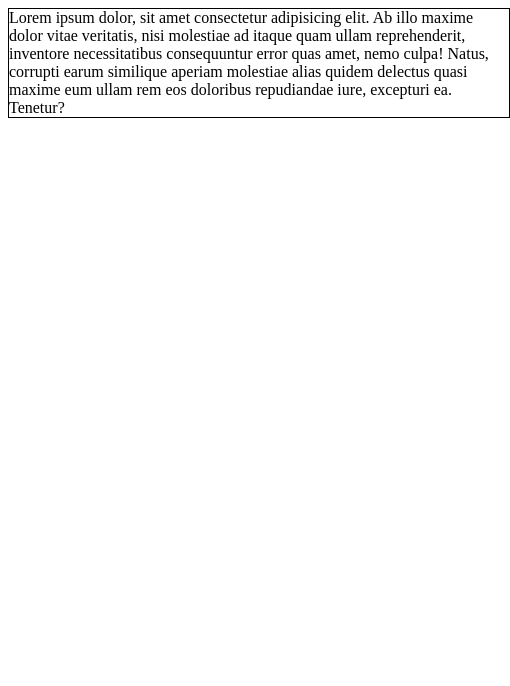
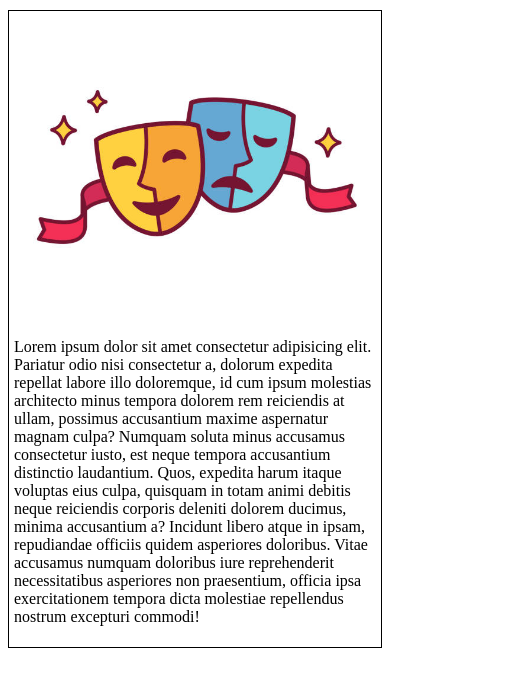
Before and after one commit to lalitlsg/CSS, a plain HTML site: page misc/index.html in a window 390 px wide. Shown: the whole page, 510 px wide, since content can reach past the window. Drawn offline with Linux system fonts and the light colour scheme.

Commit message:
making div responsive, min-width & max-width

```diff
--- a/misc/index.html
+++ b/misc/index.html
@@ -11,9 +11,40 @@
             width: 500px;
             margin: 0 auto;
         }
+
+        /* making height responsive/according to content */
+        /* fix height will overflow content  */
+        /* to avoid this use min-height  */
+        #res-height{
+            margin-top: 10px;
+            /* height: 100px; */
+            min-height: 100px;
+            width: 40%;
+            border: 1px solid black;
+        }
+
+        /* making div responsive, min-width & max-width  */
+        #resp-image {
+            margin-top: 10px;
+            padding: 5px;
+            border: 1px solid black;
+            /* min-width: 400px; */
+            max-width: 600px;
+        }
+        img {
+            width: 100%;
+        }
     </style>
 </head>
 <body>
-    <div id="mydiv">Lorem ipsum dolor, sit amet consectetur adipisicing elit. Ab illo maxime dolor vitae veritatis, nisi molestiae ad itaque quam ullam reprehenderit, inventore necessitatibus consequuntur error quas amet, nemo culpa! Natus, corrupti earum similique aperiam molestiae alias quidem delectus quasi maxime eum ullam rem eos doloribus repudiandae iure, excepturi ea. Tenetur?</div>
+    <!-- <div id="mydiv">Lorem ipsum dolor, sit amet consectetur adipisicing elit. Ab illo maxime dolor vitae veritatis, nisi molestiae ad itaque quam ullam reprehenderit, inventore necessitatibus consequuntur error quas amet, nemo culpa! Natus, corrupti earum similique aperiam molestiae alias quidem delectus quasi maxime eum ullam rem eos doloribus repudiandae iure, excepturi ea. Tenetur?</div>
+    <div id="res-height">
+        Lorem ipsum dolor sit amet consectetur adipisicing elit. Perferendis earum ab natus error quis, alias nemo obcaecati ducimus iure aliquam! Laudantium iusto reprehenderit blanditiis quis tempora, earum asperiores fugiat perspiciatis ex minus quam explicabo ab labore qui illo, unde, voluptatem illum modi? Natus debitis sequi adipisci, doloribus qui molestias. Enim dolore ullam accusamus ducimus labore quidem odit temporibus asperiores cumque magni dolor amet unde, consequuntur voluptatibus assumenda laborum ad cum magnam vitae nostrum quae quod maxime quaerat. Perferendis, quos! Harum, commodi. Aperiam omnis voluptate aut? Suscipit molestiae cumque, doloribus beatae nostrum eos ducimus sunt, laboriosam accusamus nihil, delectus nulla in?
+    </div> -->
+    <div id="resp-image">
+        <img src="acting.jpg" alt="acting" />
+        <p>Lorem ipsum dolor sit amet consectetur adipisicing elit. Pariatur odio nisi consectetur a, dolorum expedita repellat labore illo doloremque, id cum ipsum molestias architecto minus tempora dolorem rem reiciendis at ullam, possimus accusantium maxime aspernatur magnam culpa? Numquam soluta minus accusamus consectetur iusto, est neque tempora accusantium distinctio laudantium. Quos, expedita harum itaque voluptas eius culpa, quisquam in totam animi debitis neque reiciendis corporis deleniti dolorem ducimus, minima accusantium a? Incidunt libero atque in ipsam, repudiandae officiis quidem asperiores doloribus. Vitae accusamus numquam doloribus iure reprehenderit necessitatibus asperiores non praesentium, officia ipsa exercitationem tempora dicta molestiae repellendus nostrum excepturi commodi!
+        </p>
+    </div>
 </body>
 </html>
```
Also changed, not shown: misc/acting.jpg (added).
